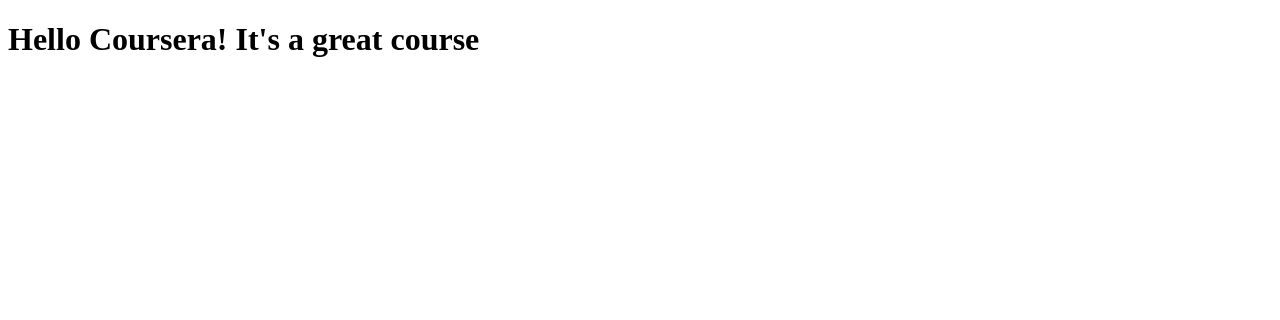
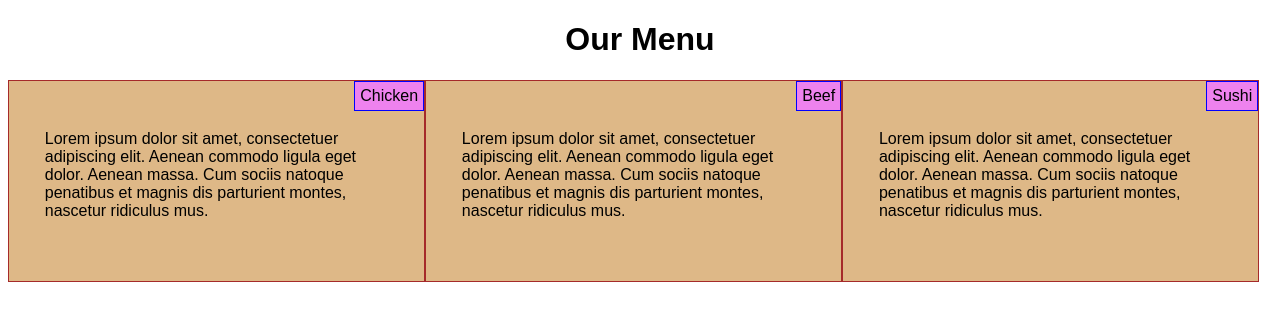
Before and after one commit to CevicheMixto23/coursera-test, a plain HTML site: page site/index.html in a window 1280 px wide. Drawn offline with Linux system fonts and the light colour scheme; files that its build step writes are made by us from their sources.

Commit message:
Module 2 Assignment

```diff
--- a/site/index.html
+++ b/site/index.html
@@ -1,9 +1,91 @@
 <!DOCTYPE html>
 <html>
 <head>
-    <title>Hello Coursera!</title>
+    <meta charset="utf-8">
+    <meta name="viewport" content="width=device-width, initial-scale=1">
+    <title>Module 2 Coding Assignment</title>
+    <link rel="stylesheet" href="css/styles.css">
+    <style>
+        *{
+            box-sizing: border-box;
+        }
+        .row{
+            width: 100%;
+            margin-right: auto;
+            margin-left: auto;
+        }
+        p{
+            width: 90%;
+            padding: 15px;
+            height: 150px;
+            margin-right: auto;
+            margin-left: auto;
+            color : black;
+            overflow: auto;
+        }
+        h1{
+            margin-right: auto;
+            margin-left: auto;
+            text-align: center;
+        }
+        .subtitle{
+            position: absolute;
+            top: 0;
+            right: 0;
+            padding: 5px;
+            border: 1px solid blue;
+            background-color: violet;
+        }
+        body{
+            font-family: Arial, sans-serif;
+        }
+        section{
+            position: relative;
+            background-color: burlywood;
+            border: 1px solid brown;
+            margin-bottom: 15px;
+        }
+        @media (min-width: 992px) {
+            .col-lg-4{
+                float: left;
+                width: 33%;
+            }
+        }
+        @media (min-width: 768px) and (max-width: 991px){
+            .col-md-6{
+                float: left;
+                width: 50%;
+
+            }
+            .col-md-6:nth-child(3) {
+            width: 100%;
+            float: none;
+            clear: both;
+            }
+        }
+
+
+    </style>
 </head>
 <body>
-    <h1>Hello Coursera! It's a great course</h1>
+    <h1>Our Menu</h1>
+    <div class = "row">
+        <section class="col-lg-4 col-md-6 col-sm-12">
+            <div class="subtitle" id="1">Chicken</div>
+            <br>
+            <p>Lorem ipsum dolor sit amet, consectetuer adipiscing elit. Aenean commodo ligula eget dolor. Aenean massa. Cum sociis natoque penatibus et magnis dis parturient montes, nascetur ridiculus mus.</p>
+        </section>
+        <section class="col-lg-4 col-md-6 col-sm-12">
+            <div class="subtitle" id="2">Beef</div>
+            <br>
+            <p>Lorem ipsum dolor sit amet, consectetuer adipiscing elit. Aenean commodo ligula eget dolor. Aenean massa. Cum sociis natoque penatibus et magnis dis parturient montes, nascetur ridiculus mus.</p>
+        </section>
+        <section class="col-lg-4 col-md-6 col-sm-12">
+            <div class="subtitle" id="3">Sushi</div>
+            <br>
+            <p>Lorem ipsum dolor sit amet, consectetuer adipiscing elit. Aenean commodo ligula eget dolor. Aenean massa. Cum sociis natoque penatibus et magnis dis parturient montes, nascetur ridiculus mus.</p>
+        </section>
+    </div>
+
 </body>
 </html>
```
Also changed, not shown: site/styles.css (added).
